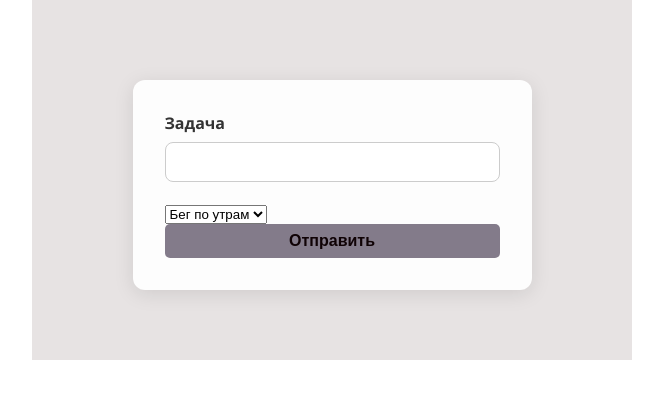
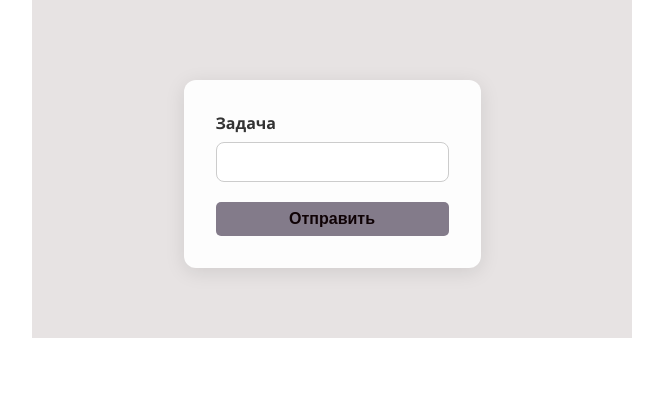
Before and after one commit to Snay110/power, a React (Vite) app in the folder Desktop/React +TS/my-power/: page /first-form-page in a window 1280 px wide. Shown: the top 398 px of the page, without its empty margins (308-971 px from the left). Built offline with nearby package versions, Linux system fonts and the light colour scheme.

Commit message:
feat: добавлен список привычек

```diff
--- /dev/null
+++ b/Desktop/React +TS/my-power/src/components/list.tsx
@@ -0,0 +1,7 @@
+export  const Weys = [
+    {id: '0', label: 'чтение', emoji: '📚'},
+    {id: '1', label: 'спорт', emoji:'🤸' },
+    {id: '2', label: 'йога', emoji:'🧘' },
+    {id: '3', label: 'развитие', emoji:'🚀' },
+    {id: '4', label: 'плавание', emoji:'🏊' },
+]
--- a/Desktop/React +TS/my-power/src/pages/FirstFormPage.tsx
+++ b/Desktop/React +TS/my-power/src/pages/FirstFormPage.tsx
@@ -1,4 +1,5 @@
 import Button from "../Button/Button";
+import { Weys } from "../components/list";
 
 export default function FirstFormPage() {
   return (
@@ -7,11 +8,6 @@ export default function FirstFormPage() {
         <form>
           <label htmlFor="">Задача</label>
           <input type="text" />
-          <select name="" id="">
-          <option value="">Бег по утрам</option>
-          <option value="">Бег по утрам</option>
-          <option value="">Бег по утрам</option>
-          </select>
         </form>
         <Button />
       </section>
```
